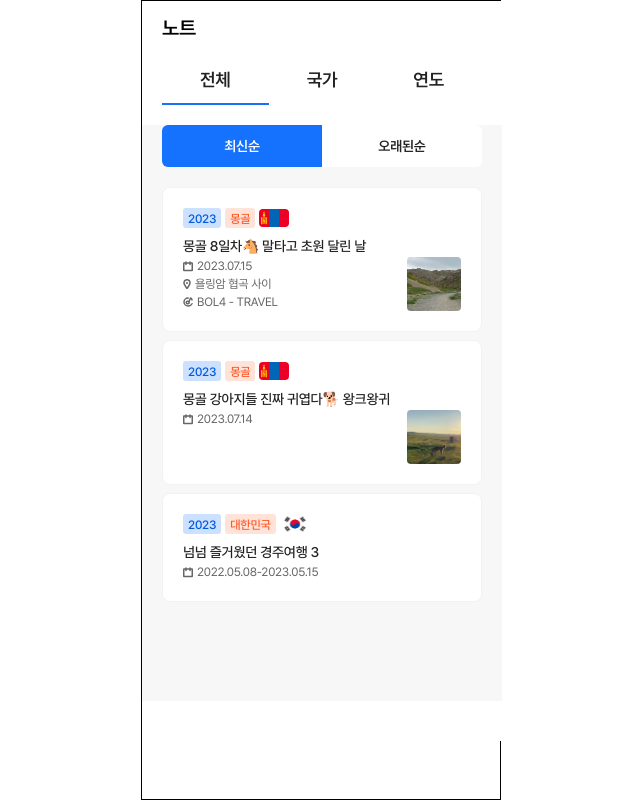
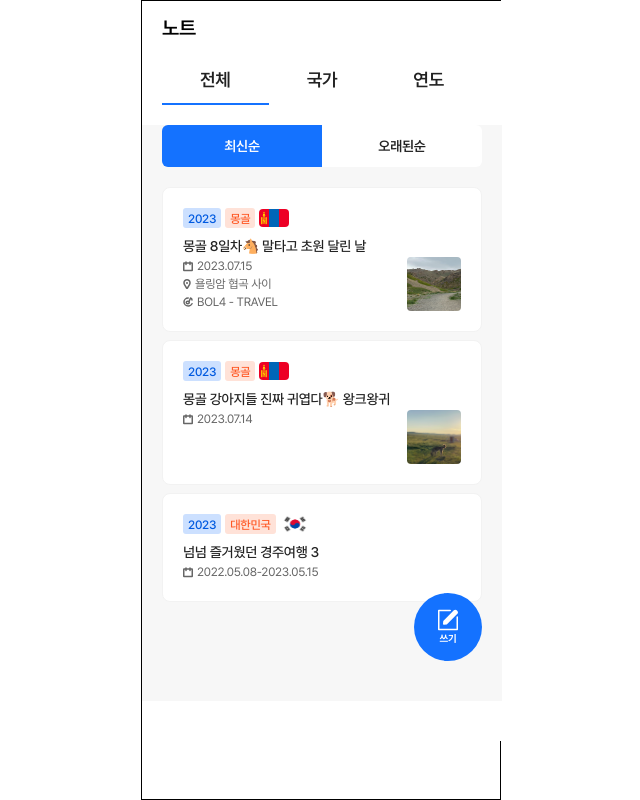
Before and after one commit to teo-sprint-16-3/client, a React (Vite) app: page /note in a window 1280 px wide. Shown: the whole page, without its empty margins (319-959 px from the left). Built offline with nearby package versions, Linux system fonts and the light colour scheme.

Commit message:
feat: 쓰기 버튼 디자인에 맞게 수정

```diff
--- a/src/components/Note/common/WriteButton/index.module.scss
+++ b/src/components/Note/common/WriteButton/index.module.scss
@@ -1,15 +1,30 @@
 .container {
-  width: 79px;
-  height: 79px;
+  width: 68px;
+  height: 68px;
+
+  display: flex;
+  justify-content: center;
+  align-items: center;
 
   position: absolute;
-  bottom: 72px;
-  right: 30px;
+  bottom: 80px;
+  right: 20px;
+}
+
+.wrapper {
+  display: flex;
+  flex-direction: column;
+  justify-content: center;
+  align-items: center;
+  position: absolute;
 }
 
 .text {
-  position: absolute;
-  top: 50%;
-  left: 50%;
-  transform: translate(-50%, -50%);
+  color: var(--black-fff, #fff);
+  font-family: Pretendard;
+  font-size: 10px;
+  font-style: normal;
+  font-weight: 700;
+  line-height: 150%;
+  letter-spacing: -0.2px;
 }
--- a/src/components/Note/common/WriteButton/index.tsx
+++ b/src/components/Note/common/WriteButton/index.tsx
@@ -1,13 +1,16 @@
 import CircleButton from "../../../../assets/icons/circle.svg";
+import WriteIcon from "../../../../assets/icons/write.svg";
+
 import s from "./index.module.scss";
 
 export function WriteButton() {
   return (
     <div className={s.container}>
-      <button>
-        <img src={CircleButton} alt="글쓰기 버튼" />
+      <img src={CircleButton} alt="쓰기 버튼" />
+      <div className={s.wrapper}>
+        <img src={WriteIcon} alt="쓰기 아이콘" />
         <div className={s.text}>쓰기</div>
-      </button>
+      </div>
     </div>
   );
 }
--- a/src/pages/Note/index.tsx
+++ b/src/pages/Note/index.tsx
@@ -2,6 +2,7 @@ import { Header } from "../../components/Note/Header";
 import { CategoryTab } from "../../components/Note/CategoryTab";
 import { SortingTab } from "../../components/Note/SortingTab";
 import { NoteList } from "../../components/Note/NoteList";
+import { WriteButton } from "../../components/Note/common/WriteButton";
 
 import s from "./index.module.scss";
 
@@ -13,7 +14,7 @@ export function Note() {
       <div className={s.wrapper}>
         <SortingTab />
         <NoteList />
-        {/* <WriteButton /> */}
+        <WriteButton />
       </div>
       {/* <GNB /> */}
     </div>
```
Also changed, not shown: src/assets/icons/circle.svg, src/assets/icons/write.svg (added).
